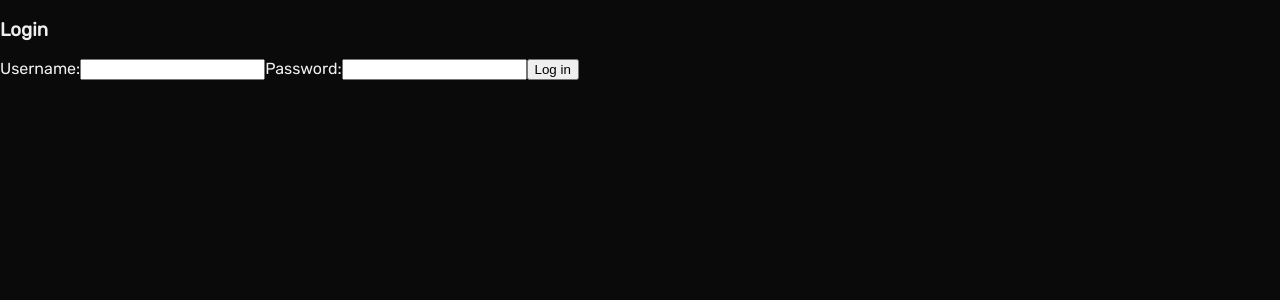
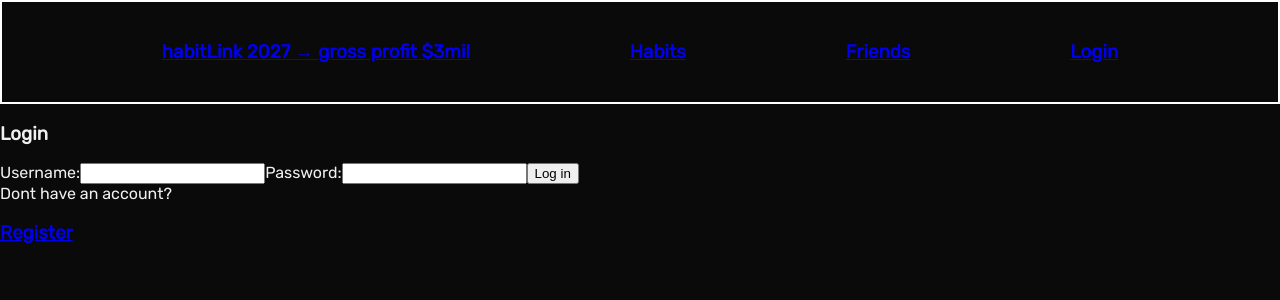
Before and after one commit to rossi2nico/HabitLink, a React (Create React App) app in the folder frontend/: page /login in a window 1280 px wide. Shown: the top 300 px of the page. Built offline with nearby package versions, Linux system fonts and the light colour scheme.

Commit message:
Added a very basic navigation bar

```diff
--- a/frontend/src/App.js
+++ b/frontend/src/App.js
@@ -19,8 +19,8 @@ function App() {
               />
               <Route
                 path="/habits"
-                // element={user ? <Habits /> : <Navigate to ="/login" />}
-                element= <Habits/>
+                element={user ? <Habits /> : <Navigate to ="/login" />}
+                // element= <Habits/>
               />
               <Route
                 path="/login"
@@ -32,8 +32,8 @@ function App() {
               />
               <Route
                 path="/friends"
-                // element={user ? <Friends /> : <Navigate to ="/login" />}
-                element = <Friends/>
+                element={user ? <Friends /> : <Navigate to ="/login" />}
+                // element = <Friends/>
               />
              </Routes>
           </div>
--- a/frontend/src/components/Habit.js
+++ b/frontend/src/components/Habit.js
@@ -24,6 +24,8 @@ export const Habit = ({ habit }) => {
     }
 
   const isSynced = () => {
+    if (!user || !user._id) return false;
+
     return syncedUsers.some(
       syncedUser => syncedUser === user._id.toString()
     )
--- /dev/null
+++ b/frontend/src/components/Navigation.js
@@ -0,0 +1,24 @@
+import { Link } from 'react-router-dom';
+import { useAuthContext } from '../hooks/useAuthContext';
+import { useLogout } from '../hooks/useLogout';
+
+export const Navigation = () => {
+  const { user } = useAuthContext();
+  const { logout } = useLogout();
+
+  return (
+    <div className = "navigation">
+      <h3><Link to="/">habitLink 2027 → gross profit $3mil</Link></h3>
+      <h3><Link to="/habits">Habits</Link></h3>
+      <h3><Link to="/friends">Friends</Link></h3>
+      <h3><Link to="/login">Login</Link></h3>
+      {user &&
+        <>
+        Signed in as { user.username }
+        <button onClick = { logout }>Logout</button>
+        </>
+      }
+
+    </div>
+  );
+}
--- a/frontend/src/hooks/useLogout.js
+++ b/frontend/src/hooks/useLogout.js
@@ -2,10 +2,10 @@ import { useAuthContext } from "./useAuthContext";
 
 export const useLogout = () => {
 
-  const { dispatch } = useAuthContext()
+  const { user, dispatch } = useAuthContext()
 
   const logout = () => {
-    localStorage.removeItem('User')
+    localStorage.removeItem('user')
     dispatch({ type: 'LOGOUT' })
   }
 
--- a/frontend/src/index.css
+++ b/frontend/src/index.css
@@ -9,6 +9,13 @@ body {
   -moz-osx-font-smoothing: grayscale;
 }
 
+.navigation {
+  border: 2px solid white;
+  height: 100px;
+  display: flex;
+  align-items: center;
+  justify-content: space-evenly;
+}
 .habit {
   background-color: #1F1F1F;
   border-radius: 20px;
--- a/frontend/src/pages/Friends.js
+++ b/frontend/src/pages/Friends.js
@@ -1,5 +1,6 @@
 import { useState, useEffect } from 'react'
 import { useHabits } from '../hooks/useHabits'
+import { Navigation } from '../components/Navigation'
 
 const Friends = () => {
 
@@ -33,8 +34,9 @@ const Friends = () => {
   }
 
   return (
+    <>
+      <Navigation></Navigation>
       <div className = 'users'>
-
         { targetHabits.length > 0 && <h3> User habits: </h3> }
         { targetHabits.length > 0 && targetHabits.map((habit) => (
           <pre key = { habit._id }>
@@ -53,6 +55,7 @@ const Friends = () => {
           </pre>
         ))}
       </div>
+    </>
   )
 }
 export default Friends
--- a/frontend/src/pages/Habits.js
+++ b/frontend/src/pages/Habits.js
@@ -4,6 +4,7 @@ import { useHabitsContext } from '../hooks/useHabitsContext'
 import { useHabits } from '../hooks/useHabits'
 import { useAuthContext } from '../hooks/useAuthContext'
 import { Habit } from '../components/Habit'
+import { Navigation } from '../components/Navigation'
 
 const Habits = () => {
 
@@ -25,6 +26,7 @@ const Habits = () => {
 
   return (
     <>
+      <Navigation></Navigation>
       <div className="habits">
         <h3> User habits: </h3>
         {/* { habits && habits.map((habit) => (
--- a/frontend/src/pages/Login.js
+++ b/frontend/src/pages/Login.js
@@ -1,6 +1,8 @@
 import { useState } from 'react'
 import { useLogin } from '../hooks/useLogin'
 import '../index.css';
+import { Navigation } from '../components/Navigation';
+import { Link } from 'react-router-dom';
 
 const Login = () => {
 
@@ -14,6 +16,8 @@ const Login = () => {
     }
 
     return (
+        <>
+            <Navigation></Navigation>
             <form className = "login" onSubmit = {handleSubmit}>
                 <h3>Login</h3>
 
@@ -36,6 +40,9 @@ const Login = () => {
                 {error && <div className="error">{error}</div>}
 
             </form>
+            Dont have an account?
+            <h3><Link to="/signup">Register</Link></h3>
+        </>
     )
 }
 
--- a/frontend/src/pages/Signup.js
+++ b/frontend/src/pages/Signup.js
@@ -1,5 +1,7 @@
 import { useState } from "react"
 import { useSignup } from "../hooks/useSignup"
+import { Navigation } from "../components/Navigation"
+import { Link } from "react-router-dom"
 
 const Signup = () => {
 
@@ -13,6 +15,8 @@ const Signup = () => {
   }
 
   return (
+    <>
+      <Navigation></Navigation>
       <form className = "signup" onSubmit = {handleSubmit}>
         <h3>Sign up</h3>
 
@@ -35,6 +39,9 @@ const Signup = () => {
         <button type="submit" disabled ={ isLoading }> submit</button>
         {error && <div className='error'>{error}</div>}
           </form>
+        Already have an account?
+        <h3><Link to="/login">login</Link></h3>
+      </>
   )
 }
 export default Signup
```
Lines whose indentation alone changed are shown as unchanged.
